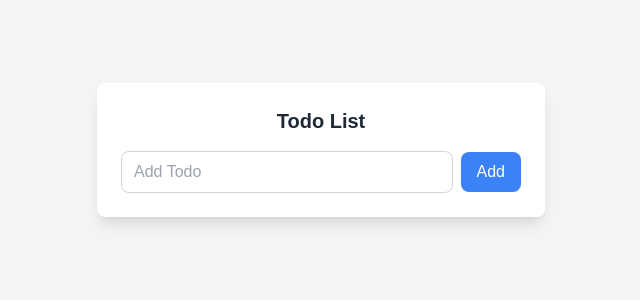
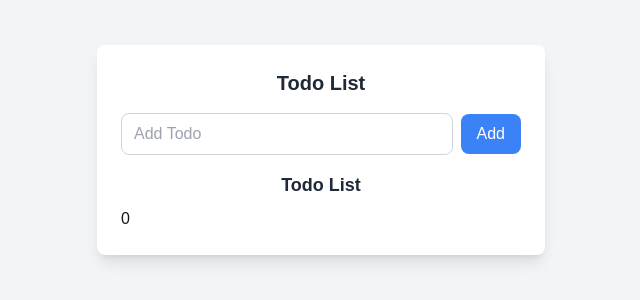
Before and after one commit to sadekur/toolkit-app, a Next.js app: page /todoList in a window 1280 px wide. Shown: the part 250-550 px from the top of the page, without its empty margins (319-959 px from the left). Built offline with nearby package versions, Linux system fonts and the light colour scheme.

Commit message:
redux data in same componemt

```diff
--- a/src/app/todoList/page.js
+++ b/src/app/todoList/page.js
@@ -1,6 +1,13 @@
-import React from "react";
+"use client";
+import React, { use, useState } from "react";
+import { useDispatch, useSelector } from "react-redux";
+import { addTodos } from "../redux/todoSlice";
 
 export default function Page() {
+    const [todoList, setTodoList] = useState("");
+    const dispatch = useDispatch();
+    const todo = useSelector((data) => data.todosData.todos);
+    console.log(todo);
   return (
     <div className="min-h-screen flex flex-col items-center justify-center bg-gray-100 p-4">
       <div className="bg-white shadow-lg rounded-lg p-6 w-full max-w-md">
@@ -9,13 +16,22 @@ export default function Page() {
         </h3>
         <div className="flex items-center space-x-2">
           <input
+            onChange={(e) => setTodoList(e.target.value)}
             type="text"
             placeholder="Add Todo"
             className="flex-1 border border-gray-300 rounded-lg px-3 py-2 focus:outline-none focus:ring-2 focus:ring-blue-400"
           />
-          <button className="bg-blue-500 text-white px-4 py-2 rounded-lg hover:bg-blue-600 transition">
+          <button onClick={() => dispatch(addTodos(todoList))} className="bg-blue-500 text-white px-4 py-2 rounded-lg hover:bg-blue-600 transition">
             Add
           </button>
+        </div>
+        <div className="mt-4">
+            <h5 className="text-lg font-semibold text-gray-800 mb-2 text-center">
+                Todo List
+            </h5>
+            {todo.length && todo.map((item, index) => (
+                <p key={index} className="text-gray-600">{item.name}</p>
+            ))}
         </div>
       </div>
     </div>
```
